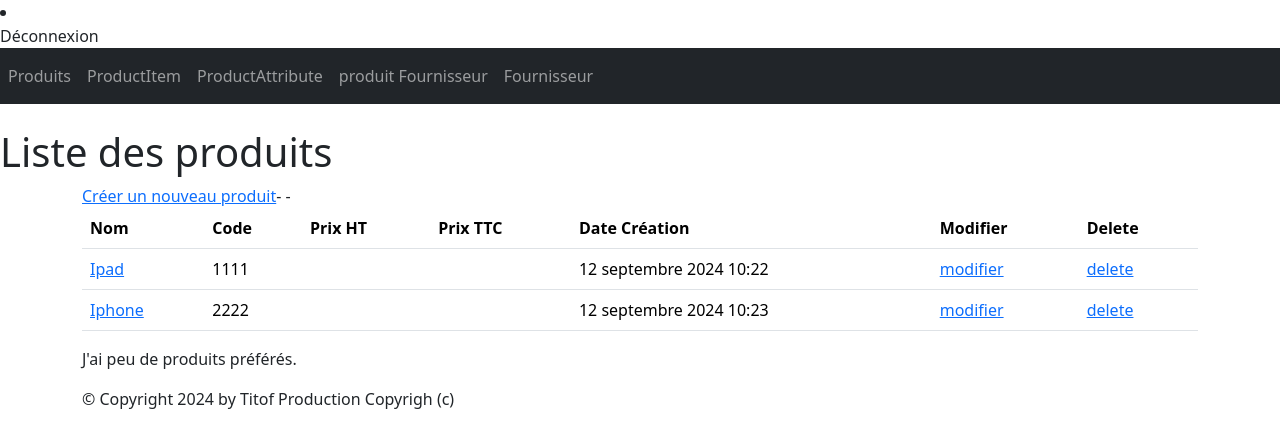
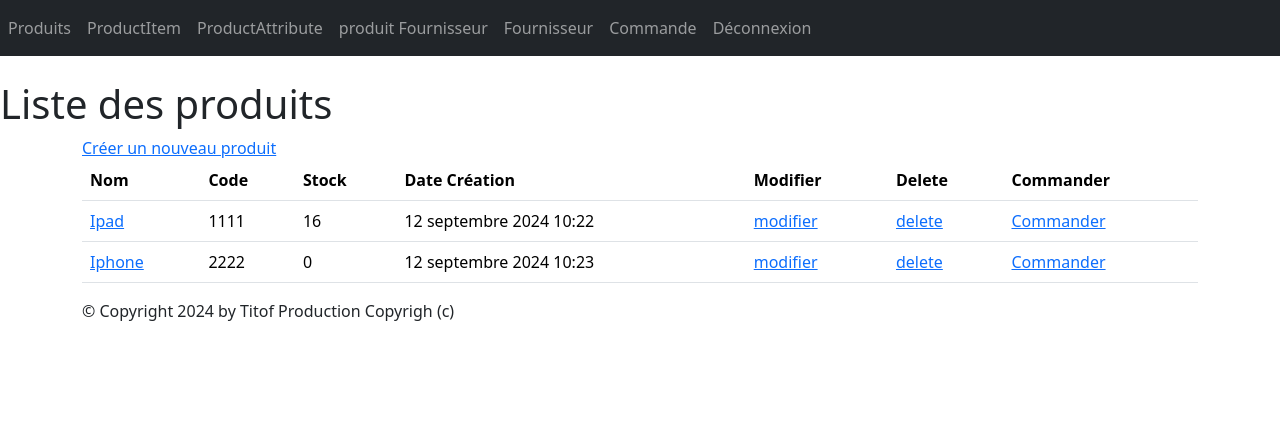
Before and after one commit to RobinBoissay/TpProgAvancee, a Django app: page /monapp/product/list in a window 1280 px wide. Shown: the top 448 px of the page. Run offline with Django 5.2, Linux system fonts and the light colour scheme; a user stored in the database is signed in; data comes from the database, SQL or seed files in the repository; both versions use the stored data as it was after the commit; some libraries are stand-ins or nearby versions.

Commit message:
Ajout des stocks

```diff
--- a/monprojet/monapp/models.py
+++ b/monprojet/monapp/models.py
@@ -1,6 +1,6 @@
 from django.db import models
 from django.utils import timezone
-
+from django.core.validators import MinValueValidator
 PRODUCT_STATUS = (
     (0, 'Offline'),
     (1, 'Online'),
@@ -22,8 +22,6 @@ class Status(models.Model):
     def __str__(self):
         return "{0} {1}".format(self.numero, self.libelle)
 
-
-
 """
 Produit : nom, code, etc.
 """
@@ -35,7 +33,9 @@ class Product(models.Model):
     name          = models.CharField(max_length=100)
     code          = models.CharField(max_length=10, null=True, blank=True, unique=True)
     status        = models.SmallIntegerField(choices=PRODUCT_STATUS, default=0)
-    date_creation =  models.DateTimeField(blank=True, verbose_name="Date création")
+    date_creation = models.DateTimeField(blank=True, verbose_name="Date création")
+    stock         = models.IntegerField(default= 0 ,validators=[MinValueValidator(0)])
+
 
     def __str__(self):
         return "{0} {1}".format(self.name, self.code)
@@ -61,6 +61,9 @@ class ProductFournisseur(models.Model):
     price_ht      = models.DecimalField(max_digits=8, decimal_places=2,  null=True, blank=True, verbose_name="Prix unitaire HT")
     price_ttc     = models.DecimalField(max_digits=8, decimal_places=2,  null=True, blank=True, verbose_name="Prix unitaire TTC")
 
+    def __str__(self):
+        return self.product.name + " : " + self.fournisseur.name + " ;Prix ttc = " + str(self.price_ttc) + " ;Prix ht = "+str(self.price_ht)
+
 class Commande(models.Model):
 
     class Meta:
@@ -71,9 +74,23 @@ class Commande(models.Model):
     quantity = models.IntegerField()
     etatCommande = models.SmallIntegerField(choices=COMMANDE_STATUS, default=0)
 
-    def __str__(self):
-        return self.commandeName
+    def save(self, *args, **kwargs):
+        # Vérification de l'état précédent
+        if self.pk:
+            # On récupère l'état de la commande avant la modification
+            old_etat = Commande.objects.get(pk=self.pk).etatCommande
+        else:
+            old_etat = None
 
+        super(Commande, self).save(*args, **kwargs)  # On appelle d'abord la méthode save() pour sauvegarder la commande
+
+        # Si l'état de la commande passe au troisième état (disons, etatCommande = 2)
+        if old_etat != 2 and self.etatCommande == 2:
+            # Incrémenter le stock du produit fournisseur associé
+
+            produit = self.produitFournisseur.product
+            self.produitFournisseur.product.stock += self.quantity
+            self.produitFournisseur.product.save()
 """
     Déclinaison de produit déterminée par des attributs comme la couleur, etc.
 """
--- a/monprojet/monapp/templates/monapp/base.html
+++ b/monprojet/monapp/templates/monapp/base.html
@@ -12,18 +12,7 @@
     </head>
     <body>
 
-        {% if user.is_authenticated %}
-            <li class="nav-item">
-            <a class="nav-link" href="{% url 'logout' %}">Déconnexion</a>
-            </li>
-        {%else%}
-            <li class="nav-item">
-            <a class="nav-link" href="{% url 'login' %}">Connexion</a>
-            </li>
-            <li class="nav-item">
-            <a class="nav-link" href="{% url 'register' %}">Inscription</a>
-            </li>
-        {%endif%}
+
         {% block nav %}
         <nav class="navbar navbar-expand-md navbar-dark bg-dark mb-4">
             <div class="collapse navbar-collapse" id="navbarNav">
@@ -34,9 +23,26 @@
             <li class="nav-item"></li><a class="nav-link" href="{% url 'productAttribute-list' %}">ProductAttribute</a></li>
             <li class="nav-item"></li><a class="nav-link" href="{% url 'productFournisseur-list' %}">produit Fournisseur</a></li>
             <li class="nav-item"></li><a class="nav-link" href="{% url 'fournisseur-list' %}">Fournisseur</a></li>
+            {% if user.is_superuser %}
 
+            <li class="nav-item"></li><a class="nav-link" href="{% url 'commande-list' %}">Commande</a></li>
 
+            {%endif%}
+
+            {% if user.is_authenticated %}
+            <li class="nav-item">
+            <a class="nav-link" href="{% url 'logout' %}">Déconnexion</a>
+            </li>
+            {%else%}
+            <li class="nav-item">
+            <a class="nav-link" href="{% url 'login' %}">Connexion</a>
+            </li>
+            <li class="nav-item">
+            <a class="nav-link" href="{% url 'register' %}">Inscription</a>
+            </li>
+            {%endif%}
             </ul>
+
             </div>
             </nav >
         {% block menu %}{% endblock %}
--- a/monprojet/monapp/templates/monapp/list_products.html
+++ b/monprojet/monapp/templates/monapp/list_products.html
@@ -12,20 +12,22 @@
     <thead>
         <th>Nom</th>
         <th>Code</th>
-        <th>Prix HT</th>
-        <th>Prix TTC</th>
+        <th>Stock</th>
         <th>Date Création</th>
         <th>Modifier</th>
         <th>Delete</th>
+        {% if user.is_superuser %}
+        <th>Commander</th>
+        {%endif%}
     </thead>
+
     <tbody>
     {% for prdct in products %}
     <tr>
 
         <td><a href="{% url 'product-detail' prdct.id %}">{{ prdct.name }}</a></td>
         <td>{{ prdct.code }} </td>
-        <td>{{ prdct.price_ht }} </td>
-        <td>{{ prdct.price_ttc }} </td>
+        <td>{{ prdct.stock }} </td>
         <td>{{ prdct.date_creation }} </td>
         <td>
             <a href="{% url 'product-update' prdct.id %}">modifier</a>
@@ -33,20 +35,15 @@
         <td>
             <a href="{% url 'product-delete' prdct.id %}">delete</a>
         </td>
+        {% if user.is_superuser %}
+        <td>
+            <a href="{% url 'commande-add' %}">Commander</a>
+        </td>
+        {%endif%}
 
-    </tr>-
+    </tr>
     {% endfor %}
     </tbody>
     </table>
-    <p>
-        J'ai
-        {% if products|length < 5 %}
-        peu de
-        {% elif products|length < 10 %}
-        quelques
-        {% else %}
-        beaucoup de
-        {% endif %}
-        produits préférés.
-    </p>
+
 {% endblock %}
```
Also changed, not shown: monprojet/monapp/templates/monapp/list_commande.html (+5 -7 lines), monprojet/db.sqlite3, monprojet/monapp/migrations/0003_product_stock.py (added).
